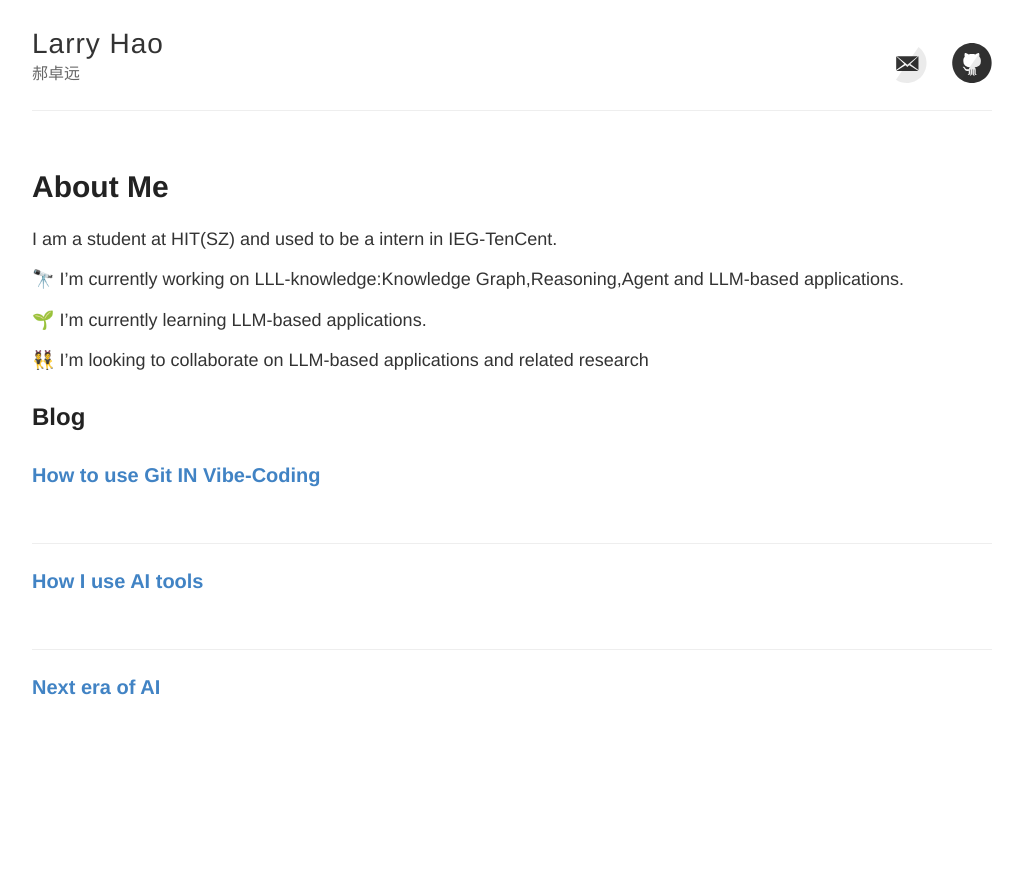
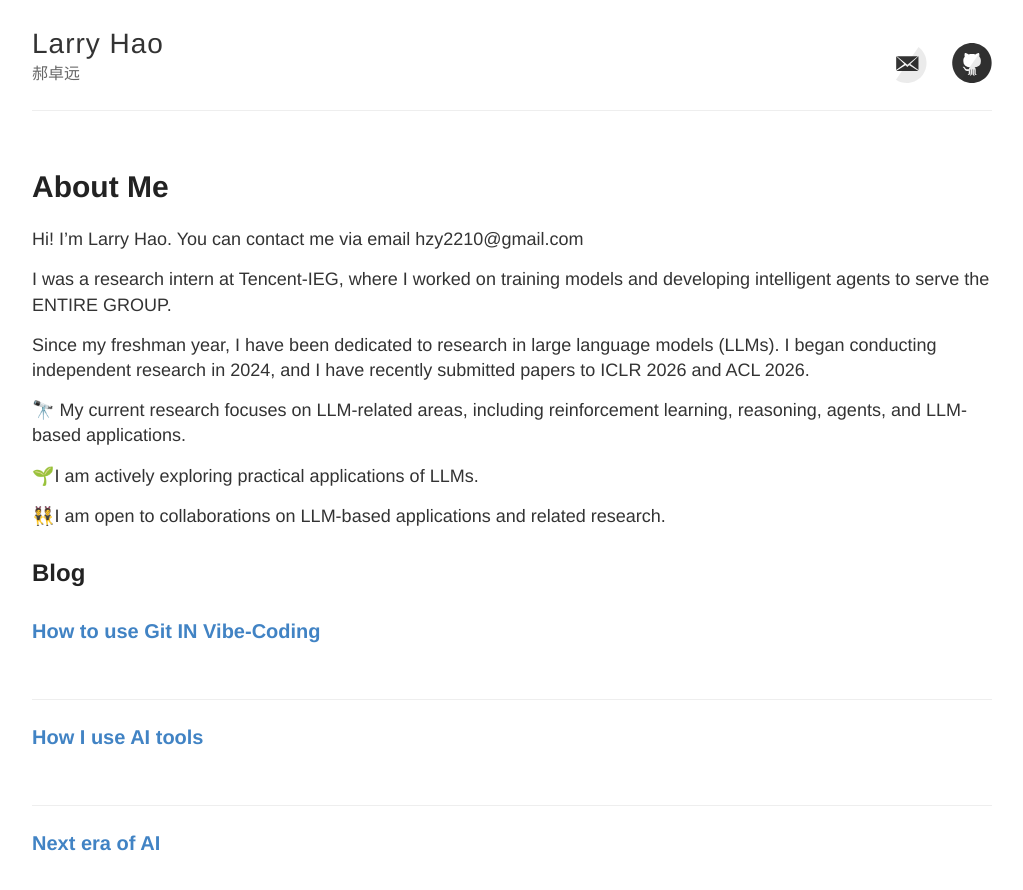
Before and after one commit to hhh2210/hhh2210.github.io, a Jekyll site: the page built from index.md, in a window 1280 px wide. Shown: the top 890 px of the page, without its empty margins (128-1151 px from the left). Built offline with Jekyll 4.4.1, drawn with Linux system fonts in a browser that asks for light colours.

Commit message:
Revise personal introduction and research focus in index.md

```diff
--- a/index.md
+++ b/index.md
@@ -6,13 +6,18 @@ permalink: /
 
 <!-- [📄 Here's my personanl CV!](/assets/files/CV-郝卓远.pdf) -->
 
-I am a student at HIT(SZ) and used to be a intern in IEG-TenCent.
+Hi! I'm Larry Hao. You can contact me via email hzy2210@gmail.com
 
-🔭 I'm currently working on LLL-knowledge:Knowledge Graph,Reasoning,Agent and LLM-based applications.
+I was a research intern at Tencent-IEG, where I worked on training models and developing intelligent agents to serve the ENTIRE GROUP.
 
-🌱 I'm currently learning LLM-based applications.
+Since my freshman year, I have been dedicated to research in large language models (LLMs). I began conducting independent research in 2024, and I have recently submitted papers to ICLR 2026 and ACL 2026.
 
-👯 I'm looking to collaborate on LLM-based applications and related research
+🔭 My current research focuses on LLM-related areas, including reinforcement learning, reasoning, agents, and LLM-based applications.
+
+🌱I am actively exploring practical applications of LLMs.
+
+👯I am open to collaborations on LLM-based applications and related research.
+
 
 ## Blog
 
```
